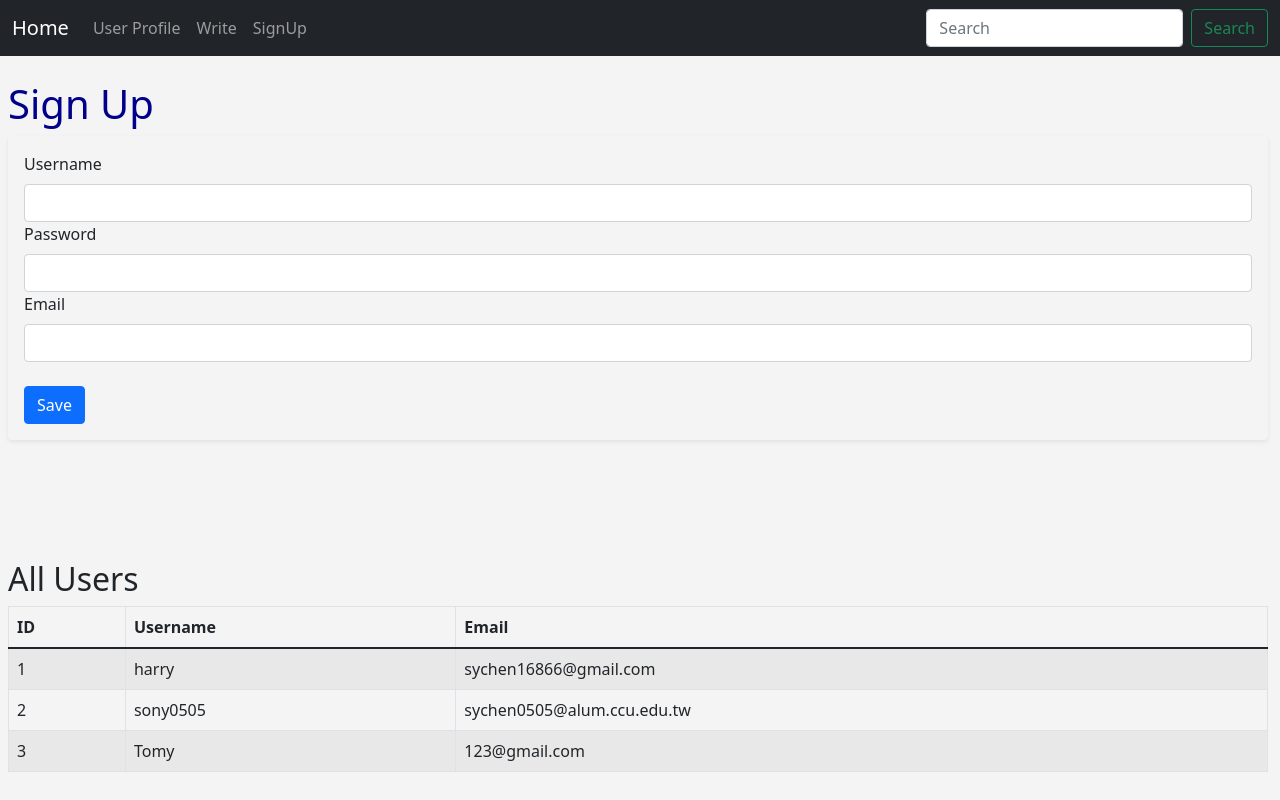
After one commit to sony0505/Palimpsest, a Flask app: page /SignUp in a window 1280 px wide. The commit adds this page. Run offline with Flask 3, Linux system fonts and the light colour scheme.

Commit message:
SQLite user SignUp

```diff
--- a/main.py
+++ b/main.py
@@ -3,17 +3,46 @@ from datetime import datetime
 from flask_wtf import FlaskForm
 from wtforms import StringField, SubmitField
 from wtforms.validators import DataRequired
-
+from flask_sqlalchemy import SQLAlchemy
+from datetime import datetime
 # Create a Flask app
 app = Flask(__name__)
 print("Flask app created")
 
 # Create a secret key
 app.config['SECRET_KEY'] = 'mysecretkey'
+# Create a database URI
+app.config['SQLALCHEMY_DATABASE_URI'] = 'sqlite:///diary.db'
+# Create a database
+db = SQLAlchemy(app)
 
+# Create a model
+class User(db.Model):
+    id = db.Column(db.Integer, primary_key=True)
+    username = db.Column(db.String(20), nullable=False, unique=True)
+    password = db.Column(db.String(20), nullable=False)
+    email = db.Column(db.String(120), nullable=False, unique=True)
+    def __repr__(self): # This is a method that returns a string representation of the object, it is used to print the readable version of the object to us when debugging
+        return '<UserName %r, UserEmail %r, UserID %r>' % (self.username, self.email, self.id)
+
+class Diary(db.Model):
+    id = db.Column(db.Integer, primary_key=True) # When using primary, it means that it is unique and generates automatically
+    diary = db.Column(db.String(1000), nullable=False)
+    date = db.Column(db.DateTime, nullable=False, default=datetime.utcnow)
+    user_id = db.Column(db.Integer, db.ForeignKey('user.id'), nullable=False)
+    def __repr__(self): # This is a method that returns a string representation of the object, it is used to print the readable version of the object to us when debugging
+        return '<DiaryId %r>' % self.id
 # Create a form
 class DiaryForm(FlaskForm):
+    # python wtf field
     diary = StringField('Write something', validators=[DataRequired()])
+    submit = SubmitField('Save')
+
+class UserForm(FlaskForm):
+    username = StringField('Username', validators=[DataRequired()])
+    user_id = None
+    password = StringField('Password', validators=[DataRequired()])
+    email = StringField('Email', validators=[DataRequired()])
     submit = SubmitField('Save')
 
 # Define a route for the root URL
@@ -24,22 +53,36 @@ def index():
     return render_template('index.html')
 
 @app.route('/user/<username>')
-
 def user(username):
     #return "<h1>Hello {}</h1>".format(username)
-    user_list = ['Alice', 'Bob', 'Charlie']
+    user_list = ['Alice', 'Bob', 'Charlie'] # Get from database after database is created
     return render_template('user.html', username=username, user_list=user_list)
 
 @app.route('/write', methods=['GET', 'POST'])
 def write():
+    diary_content = None
     form = DiaryForm()
     if form.validate_on_submit():
-        diary = form.diary.data
-        return render_template('write.html', diary=diary, date=datetime.now().strftime('%Y-%m-%d'))
-    return render_template('write.html', form=form)
+        diary_content = form.diary.data
+        return render_template('write.html', diary=diary_content, date=datetime.now().strftime('%Y-%m-%d'))
+    return render_template('write.html', diary=diary_content,form=form) # Even if the user doesn't submit the form, the diary_content still need to be transferred to the write.html,because detect whether duary is empty to show different html
+
+@app.route('/SignUp', methods=['GET', 'POST'])
+def SignUp():
+    username = None
+    form = UserForm()
+    if form.validate_on_submit():
+        username = form.username.data
+        user = User.query.filter_by(username=username).first() # Check if the username is already in the database. If it is, it will return the user object, if not, it will return None
+        if user is None: # If the username is not in the database, create a new user, else, it is already in the database, so don't add again
+            user = User(username=username, password=form.password.data, email=form.email.data)
+            db.session.add(user)
+            db.session.commit()
+        # Else print error message use flash, I will learn it later
+    all_user = User.query.order_by(User.id).all() # Get all the users from the database and order them by id
+    return render_template('SignUp.html', form=form, username=username, all_user=all_user)
 
 # create a custom error page
-
 # Invalid URL
 @app.errorhandler(404)
 def page_not_found(e):
@@ -50,6 +93,14 @@ def page_not_found(e):
 def internal_server_error(e):
     return render_template('500.html'), 500
 
+# Initialize the database
+def init_db():
+    with app.app_context():# This is used to create a context for the database, make sure the database is created in the correct context(environment)
+        #db.drop_all()     # remove all tables
+        db.create_all()   # If there is no table, create a new one and add the models to it
+        # db operations can't be executed outside the context, have to be inside the context(make sure the database is created in the correct environment)
+
 # Run the app
 if __name__ == '__main__':
+    init_db()  # Initialize the database
     app.run(debug=True)
--- a/requirements.txt
+++ b/requirements.txt
@@ -2,3 +2,4 @@ flask
 Flask-SQLAlchemy
 flask-login
 openai
+flask-wtf
--- /dev/null
+++ b/templates/SignUp.html
@@ -0,0 +1,42 @@
+{% extends "base.html" %}
+
+{% block content %}
+<h1>Sign Up</h1>
+{% if username %}
+<h2>Hello, {{ username }}</h2>
+{% else %}
+<div class="shadow-sm p-3 mb-5 bg-body-tertiary rounded">
+<form method="post">
+    {{ form.hidden_tag() }}
+    {{ form.username.label(class="form-label") }}
+    {{ form.username(size=32, class="form-control") }}
+    {{ form.password.label(class="form-label") }}
+    {{ form.password(size=32, class="form-control") }}
+    {{ form.email.label(class="form-label") }}
+    {{ form.email(size=32, class="form-control") }}
+    <br/>
+    {{ form.submit(class="btn btn-primary") }}
+</form>
+</div>
+{% endif %}
+<br/><br/><br/>
+<h2>All Users</h2>
+<table class="table table-hover table-bordered table-striped">
+    <thead>
+        <tr>
+            <th>ID</th>
+            <th>Username</th>
+            <th>Email</th>
+        </tr>
+    </thead>
+    <tbody>
+    {% for user in all_user %}
+        <tr>
+            <td>{{ user.id }}</td>
+            <td>{{ user.username }}</td>
+            <td>{{ user.email }}</td>
+        </tr>
+    {% endfor %}
+    </tbody>
+</table>
+{% endblock %}
--- a/templates/navbar.html
+++ b/templates/navbar.html
@@ -12,6 +12,9 @@
           <li class="nav-item">
             <a class="nav-link" href="{{ url_for('write') }}">Write</a>
           </li>
+          <li class="nav-item">
+            <a class="nav-link" href="{{ url_for('SignUp') }}">SignUp</a>
+          </li>
         </ul>
         <form class="d-flex">
           <input class="form-control me-2" type="search" placeholder="Search" aria-label="Search">
```
Also changed, not shown: templates/write.html (+7 -5 lines), instance/diary.db (added), static/css/style.css (line endings or trailing spaces).
